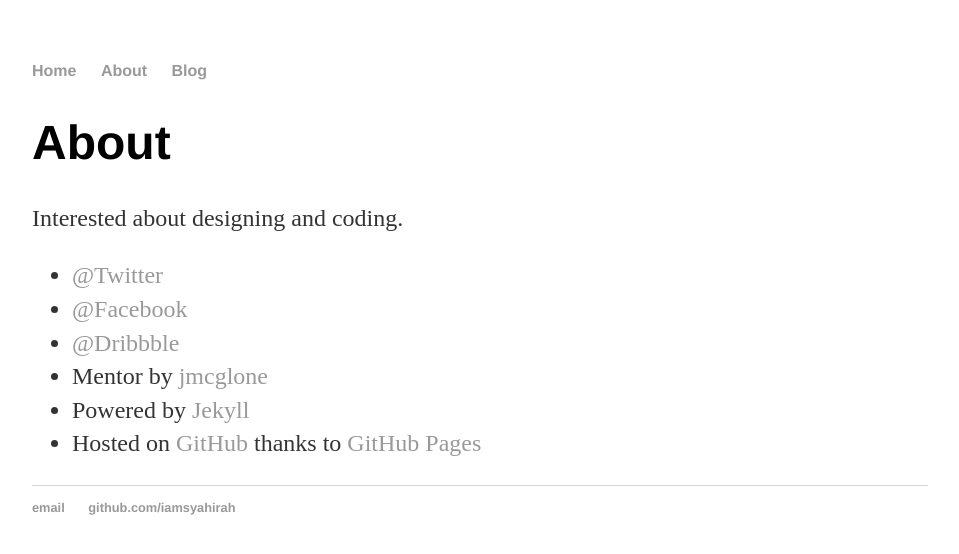
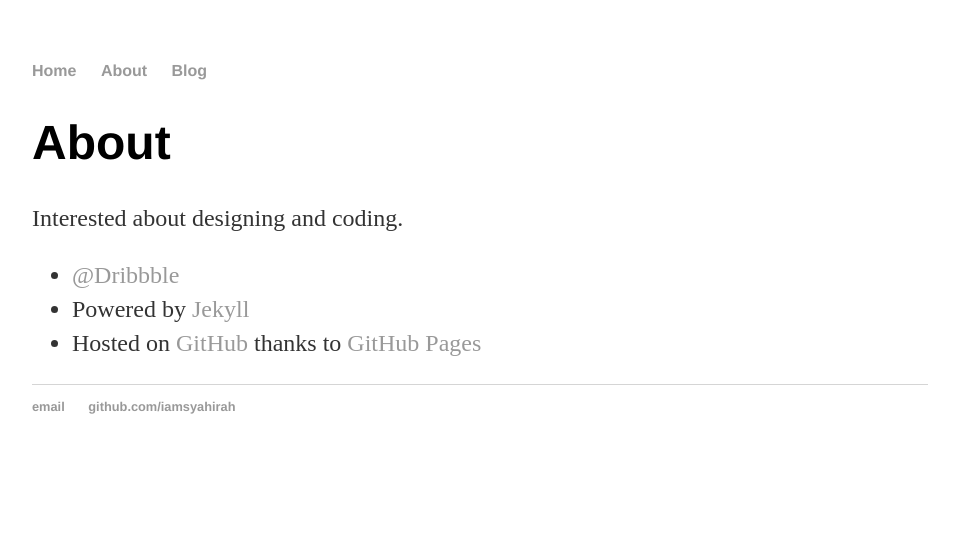
Before and after one commit to iamsyahirah/iamsyahirah.github.io, a Jekyll site: the page built from about/index.html, in a window 1280 px wide. Shown: the top 554 px of the page, without its empty margins (160-1119 px from the left). Built offline with Jekyll 4.4.1, drawn with Linux system fonts in a browser that asks for light colours.

Commit message:
remove social media

```diff
--- a/about/index.html
+++ b/about/index.html
@@ -8,10 +8,7 @@ title: About Syahirah
      		<p>Interested about designing and coding.</p>
 
 		<ul class="contacts">
-			<li><a href="https://twitter.com/mazx00vv">@Twitter</a></li>
-			<li><a href="https://facebook.com/emaanIslam">@Facebook</a></li>
 			<li><a href="https://dribbble.com/iamsyahirah">@Dribbble</a></li>
-        		<li>Mentor by <a href="http://jmcglone.com/guides/github-pages/" title="A Guide to Creating and Hosting a Personal Website on Github">jmcglone</a></li>
 			<li>Powered by <a href="https://jekyllrb.com/" title="Jekyll">Jekyll</a></li>
         		<li>Hosted on <a href="https://github.com/iamsyahirah/iamsyahirah.github.io" title="This site hosted on GitHub">GitHub</a> thanks to <a href="http://pages.github.com/" title="GitHub Pages">GitHub Pages</a></li>
       			</ul>
```
Also changed, not shown: other parts of about/index.html (+1 -1 lines).
